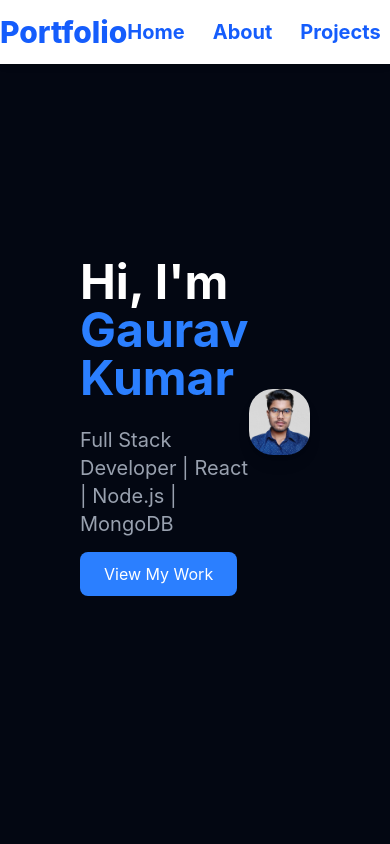
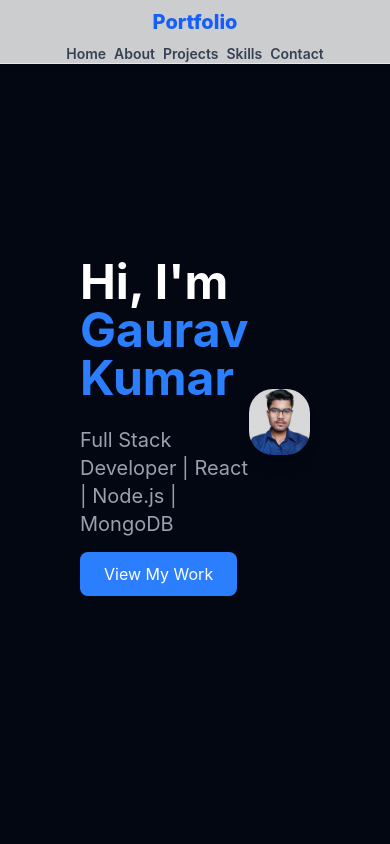
Before and after one commit to gauravkumar2005/My-Portfolio, a React (Vite) app: page / in a window 390 px wide. Shown: the top 844 px of the page. Built offline with nearby package versions, Linux system fonts and the light colour scheme.

Commit message:
make responsive

```diff
--- a/src/components/Footer.jsx
+++ b/src/components/Footer.jsx
@@ -1,8 +1,8 @@
 function Footer() {
   return (
-    <footer className="bg-gray-900 text-white text-center py-6">
+    <footer className="bg-gray-900 text-white text-center py-4 sm:py-5 md:py-6 px-4">
 
-      <p className="text-gray-400">
+      <p className="text-gray-400 text-sm sm:text-base md:text-lg">
         © {new Date().getFullYear()} Gaurav Kumar. All rights reserved.
       </p>
 
--- a/src/components/Navbar.jsx
+++ b/src/components/Navbar.jsx
@@ -1,30 +1,30 @@
 function Navbar() {
   return (
-    <div className="w-full h-16 bg-white flex items-center justify-around shadow-md fixed top-0">
+    <div className="w-full h-16 md:h-auto bg-white/80 backdrop-blur-md flex flex-col md:flex-row items-center justify-between px-4 sm:px-6 md:px-10 py-2 md:py-3 gap-2 md:gap-0 shadow-md fixed top-0 z-50 border-b border-gray-200">
 
-      <h2 className="text-3xl text-blue-600 font-extrabold hover:scale-110 transition">
+      <h2 className="text-xl sm:text-2xl md:text-3xl text-blue-600 font-extrabold hover:scale-110 transition duration-300 cursor-pointer whitespace-nowrap">
         Portfolio
       </h2>
 
-      <ul className="flex gap-7 items-center">
+      <ul className="flex flex-wrap md:flex-nowrap gap-2 sm:gap-4 md:gap-7 items-center justify-center text-center w-full md:w-auto">
 
-        <li className="text-xl text-blue-600 font-bold hover:scale-110 transition">
+        <li className="text-sm sm:text-base md:text-lg text-gray-700 font-semibold hover:text-blue-600 hover:scale-110 transition duration-300 whitespace-nowrap">
           <a href="#home">Home</a>
         </li>
 
-        <li className="text-xl text-blue-600 font-bold hover:scale-110 transition">
+        <li className="text-sm sm:text-base md:text-lg text-gray-700 font-semibold hover:text-blue-600 hover:scale-110 transition duration-300 whitespace-nowrap">
           <a href="#about">About</a>
         </li>
 
-        <li className="text-xl text-blue-600 font-bold hover:scale-110 transition">
+        <li className="text-sm sm:text-base md:text-lg text-gray-700 font-semibold hover:text-blue-600 hover:scale-110 transition duration-300 whitespace-nowrap">
           <a href="#projects">Projects</a>
         </li>
 
-        <li className="text-xl text-blue-600 font-bold hover:scale-110 transition">
+        <li className="text-sm sm:text-base md:text-lg text-gray-700 font-semibold hover:text-blue-600 hover:scale-110 transition duration-300 whitespace-nowrap">
           <a href="#skills">Skills</a>
         </li>
 
-        <li className="text-xl text-blue-600 font-bold hover:scale-110 transition">
+        <li className="text-sm sm:text-base md:text-lg text-gray-700 font-semibold hover:text-blue-600 hover:scale-110 transition duration-300 whitespace-nowrap">
           <a href="#contact">Contact</a>
         </li>
 
--- a/src/pages/About.jsx
+++ b/src/pages/About.jsx
@@ -3,7 +3,6 @@ function About() {
     <section id="about" className="py-24 px-6 bg-gray-950 text-white">
       <div className="max-w-6xl mx-auto grid md:grid-cols-2 gap-16 items-center">
 
-        {/* Left Side */}
         <div>
           <h2 className="text-4xl md:text-5xl font-bold mb-6 text-center md:text-left">
             About <span className="text-blue-400">Me</span>
@@ -48,7 +47,6 @@ function About() {
           </div>
         </div>
 
-        {/* Right Side */}
         <div className="grid grid-cols-1 sm:grid-cols-2 gap-6">
 
           <div className="bg-gray-900 p-6 rounded-xl hover:scale-105 transition shadow-lg">
--- a/src/pages/Contact.jsx
+++ b/src/pages/Contact.jsx
@@ -14,7 +14,6 @@ function Contact() {
 
         <div className="grid md:grid-cols-3 gap-8">
 
-          {/* Email */}
           <a
             href="mailto:gauravkumar8414pq@gmail.com"
             className="bg-gray-900 p-8 rounded-2xl hover:scale-105 hover:bg-gray-800 transition"
@@ -27,7 +26,6 @@ function Contact() {
             </p>
           </a>
 
-          {/* GitHub */}
           <a
             href="https://github.com/gauravkumar2005"
             target="_blank"
@@ -41,7 +39,6 @@ function Contact() {
             </p>
           </a>
 
-          {/* LinkedIn */}
           <a
             href="https://www.linkedin.com/in/gaurav-kumar-1530b62aa"
             target="_blank"
@@ -57,7 +54,6 @@ function Contact() {
 
         </div>
 
-        {/* Resume Button */}
         <div className="mt-12">
           <a
             href="#"
--- a/src/pages/Home.jsx
+++ b/src/pages/Home.jsx
@@ -7,12 +7,10 @@ import Photo from "../assets/Photo.jpeg";
 function Home() {
   return (
     <>
-      {/* Hero Section */}
       <section
         id="home"
         className="min-h-screen flex items-center justify-between px-20 bg-gray-950 text-white"
       >
-        {/* Text */}
         <div className="max-w-xl">
           <h1 className="text-5xl font-bold mb-6">
             Hi, I'm <span className="text-blue-500">Gaurav Kumar</span>
@@ -30,7 +28,6 @@ function Home() {
           </a>
         </div>
 
-        {/* Image */}
         <div>
         <img
          src={Photo}
--- a/src/pages/Project.jsx
+++ b/src/pages/Project.jsx
@@ -9,7 +9,6 @@ function Project() {
 
         <div className="grid md:grid-cols-3 gap-8">
 
-          {/* NexTalk */}
           <div className="bg-gray-900 p-6 rounded-2xl shadow-lg hover:scale-105 hover:shadow-blue-500/20 transition duration-300">
             <h3 className="text-2xl font-semibold mb-3">NexTalk</h3>
             <p className="text-gray-400 mb-3">
@@ -28,7 +27,6 @@ function Project() {
             </div>
           </div>
 
-          {/* EasyMart */}
           <div className="bg-gray-900 p-6 rounded-2xl shadow-lg hover:scale-105 hover:shadow-blue-500/20 transition duration-300">
             <h3 className="text-2xl font-semibold mb-3">EasyMart</h3>
             <p className="text-gray-400 mb-3">
@@ -47,7 +45,6 @@ function Project() {
             </div>
           </div>
 
-          {/* Friendo */}
           <div className="bg-gray-900 p-6 rounded-2xl shadow-lg hover:scale-105 hover:shadow-blue-500/20 transition duration-300">
             <h3 className="text-2xl font-semibold mb-3">Friendo</h3>
             <p className="text-gray-400 mb-3">
@@ -66,7 +63,6 @@ function Project() {
             </div>
           </div>
 
-          {/* SkillForge */}
           <div className="bg-gray-900 p-6 rounded-2xl shadow-lg hover:scale-105 hover:shadow-blue-500/20 transition duration-300">
             <h3 className="text-2xl font-semibold mb-3">SkillForge</h3>
             <p className="text-gray-400 mb-3">
@@ -85,7 +81,6 @@ function Project() {
             </div>
           </div>
 
-          {/* Portfolio */}
           <div className="bg-gray-900 p-6 rounded-2xl shadow-lg hover:scale-105 hover:shadow-blue-500/20 transition duration-300">
             <h3 className="text-2xl font-semibold mb-3">Portfolio Website</h3>
             <p className="text-gray-400 mb-3">
--- a/src/pages/Skills.jsx
+++ b/src/pages/Skills.jsx
@@ -9,7 +9,6 @@ function Skills() {
 
         <div className="grid md:grid-cols-3 gap-8">
 
-          {/* Frontend */}
           <div className="bg-gray-900 p-6 rounded-2xl shadow-lg hover:scale-105 transition duration-300">
             <h3 className="text-2xl font-semibold mb-6 text-blue-300">
               Frontend
@@ -23,7 +22,6 @@ function Skills() {
             </ul>
           </div>
 
-          {/* Backend */}
           <div className="bg-gray-900 p-6 rounded-2xl shadow-lg hover:scale-105 transition duration-300">
             <h3 className="text-2xl font-semibold mb-6 text-blue-300">
               Backend
@@ -35,7 +33,6 @@ function Skills() {
             </ul>
           </div>
 
-          {/* Tools */}
           <div className="bg-gray-900 p-6 rounded-2xl shadow-lg hover:scale-105 transition duration-300">
             <h3 className="text-2xl font-semibold mb-6 text-blue-300">
               Tools & Others
```
